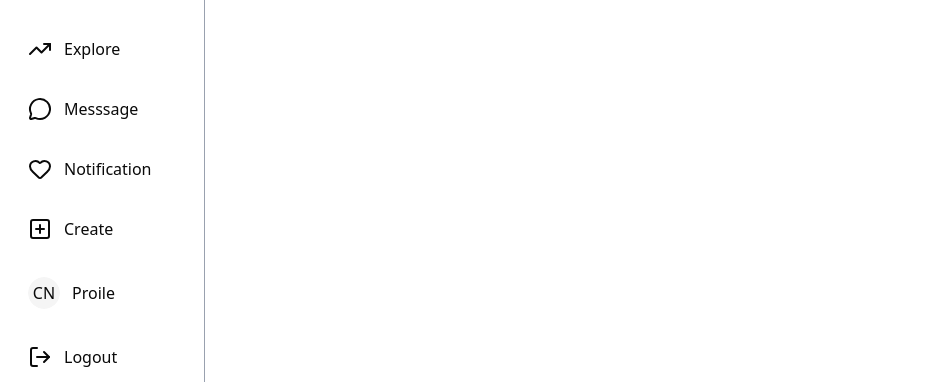
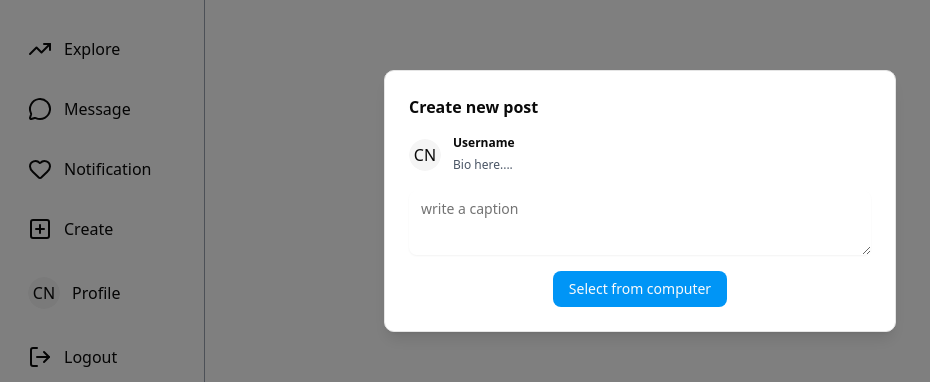
Before and after one commit to vikash-tech-hub/Instagram-clone, a React app in the folder frontend/: page / in a window 1280 px wide. Both pictures are taken after a click on the element "Create". Shown: the part 199-581 px from the top of the page, without its empty margins (0-930 px from the left). Built offline with nearby package versions, Linux system fonts and the light colour scheme; the HTML template or start-up script is replaced by a standard one.

Commit message:
create post section

```diff
--- a/frontend/src/component/Createpost.jsx
+++ b/frontend/src/component/Createpost.jsx
@@ -1,18 +1,61 @@
-import { Dialog, DialogContent } from '@/components/ui/dialog'
-import React from 'react'
-const createposthandler=async(e)=>{
+import { Avatar, AvatarFallback, AvatarImage } from '@/components/ui/avatar'
+import { Button } from '@/components/ui/button'
+import { Dialog, DialogContent, DialogHeader } from '@/components/ui/dialog'
+import { Textarea } from '@/components/ui/textarea'
+import { readFileAsDataURL } from '@/lib/utils'
+import React, { useRef, useState } from 'react'
+
+const Createpost = ({open,setOpen}) => {
+  const imageRef=useRef()
+  const [file,setFile]=useState("")
+  const [caption,setCaption]=useState("")
+  const [imagePreview,setImagePreview]=useState("")
+  const fileChangeHandler=async (e)=>{
+    const file=e.target.files?.[0]
+    if (file){
+      setFile(file)
+      const dataUrl= await readFileAsDataURL(file);
+      setImagePreview(dataUrl)
+
+    }
+  }
+  const createposthandler=async(e)=>{
     e.preventDefault()
     try {
 
     } catch (error) {
-
+        // 6:09 tk
     }
 }
-const Createpost = ({open,setOpen}) => {
   return (
     <Dialog open={open}>
-        <DialogContent oninteractOutside={()=>setOpen(false)}>
-            <form onSubmit={createposthandler}></form>
+        <DialogContent onInteractOutside={()=>setOpen(false)}>
+            <DialogHeader className='text-center font-semibold'>
+              Create new post
+            </DialogHeader>
+            <div className='flex gap-3 items-center'>
+              <Avatar>
+                <AvatarImage src='' alt='img'/>
+                <AvatarFallback>
+                  CN
+                </AvatarFallback>
+                </Avatar>
+                <div >
+                  <h1 className='font-semibold text-xs'>Username</h1>
+                  <span className='text-gray-600 text-xs'>Bio here....</span>
+                </div>
+            </div>
+            <Textarea className='focus-visible:ring-transparent border-none' placeholder="write a caption"/>
+            {
+              imagePreview &&(
+                <div className='w-full h-64 flex items-center justify-center'>
+                <img src={imagePreview} alt="imgpreview" className="max-h-64 rounded-lg object-contain" />
+                </div>
+
+              )
+            }
+            <input ref={imageRef} type="file" className='hidden' onChange={fileChangeHandler} />
+            <Button onClick={()=>imageRef.current.click()} className='w-fit mx-auto bg-[#0095F6] hover:bg-[#1672af]'>Select from computer</Button>
         </DialogContent>
     </Dialog>
   )
--- a/frontend/src/component/LeftSidebar.jsx
+++ b/frontend/src/component/LeftSidebar.jsx
@@ -34,7 +34,7 @@ const LeftSidebar = () => {
 const sidebarHandler=(textType)=>{
   if(textType=="Logout"){
     logoutHandler()
-  }else if(textType=="create"){
+  }else if(textType=="Create"){
     setOpen(true)
   }
 }
@@ -42,14 +42,14 @@ const sidebarItems = [
   { icon: <Home />, text: 'Home' },
   { icon: <Search />, text: 'Search' },
   { icon: <TrendingUp />, text: 'Explore' },
-  { icon: <MessageCircle />, text: 'Messsage' },
+  { icon: <MessageCircle />, text: 'Message' },
   { icon: <Heart />, text: 'Notification' },
   { icon: <PlusSquare />, text: 'Create' },
   { icon: (
    <Avatar>
         <AvatarImage src={user?.profilepicture} alt="@shadcn" />
         <AvatarFallback>CN</AvatarFallback>
-      </Avatar>), text: 'Proile' },
+      </Avatar>), text: 'Profile' },
 
     { icon: <LogOut />, text: 'Logout' },
 
--- /dev/null
+++ b/frontend/src/components/ui/textarea.jsx
@@ -0,0 +1,20 @@
+import * as React from "react"
+
+import { cn } from "@/lib/utils"
+
+function Textarea({
+  className,
+  ...props
+}) {
+  return (
+    <textarea
+      data-slot="textarea"
+      className={cn(
+        "border-input placeholder:text-muted-foreground focus-visible:border-ring focus-visible:ring-ring/50 aria-invalid:ring-destructive/20 dark:aria-invalid:ring-destructive/40 aria-invalid:border-destructive dark:bg-input/30 flex field-sizing-content min-h-16 w-full rounded-md border bg-transparent px-3 py-2 text-base shadow-xs transition-[color,box-shadow] outline-none focus-visible:ring-[3px] disabled:cursor-not-allowed disabled:opacity-50 md:text-sm",
+        className
+      )}
+      {...props} />
+  );
+}
+
+export { Textarea }
--- a/frontend/src/lib/utils.js
+++ b/frontend/src/lib/utils.js
@@ -4,3 +4,14 @@ import { twMerge } from "tailwind-merge"
 export function cn(...inputs) {
   return twMerge(clsx(inputs));
 }
+export const readFileAsDataURL = (file) => {
+  return new Promise((resolve)=>{
+    const reader=new FileReader();
+    reader.onload=()=>{
+      if(typeof reader.result ==="string"){
+        resolve(reader.result)
+      }
+    }
+    reader.readAsDataURL(file);
+  })
+}
```
